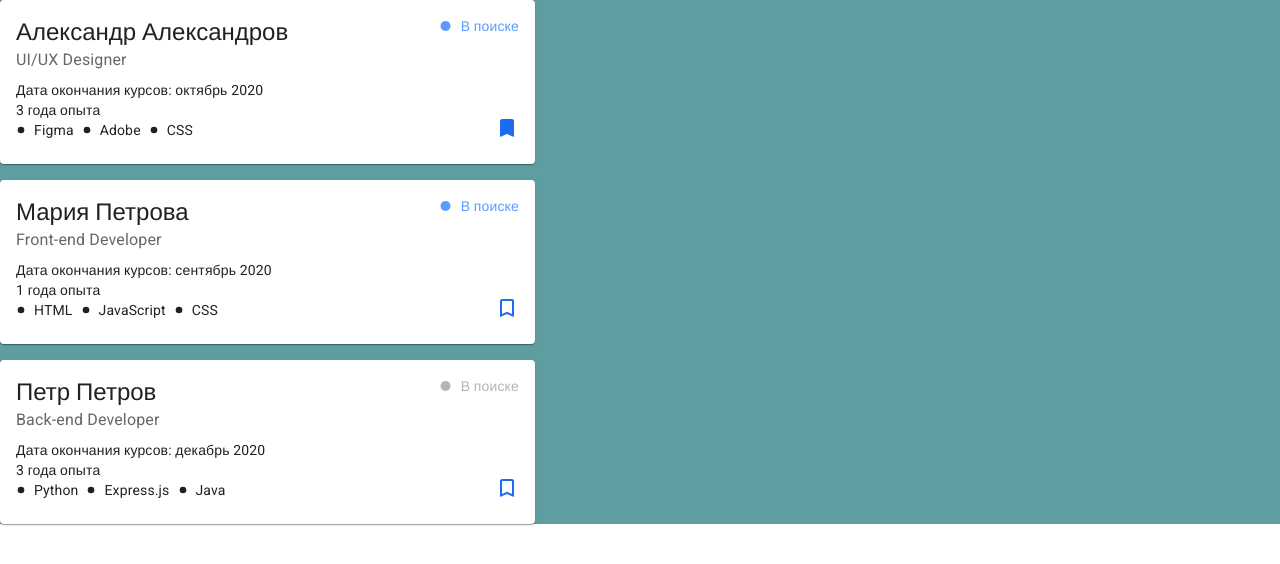
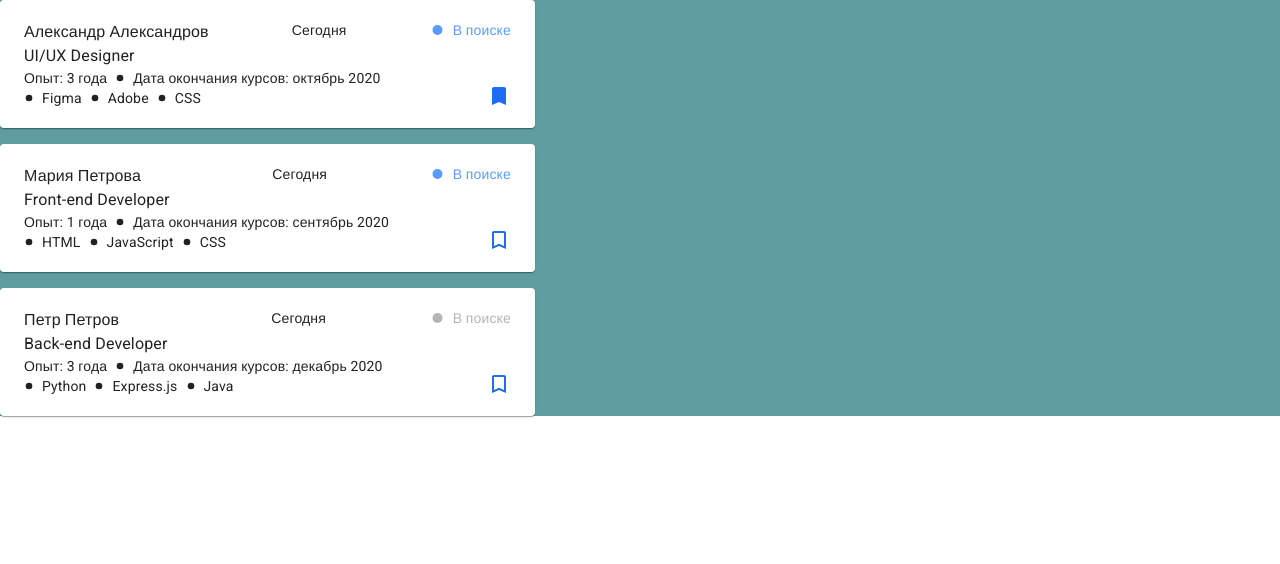
Before and after one commit to yandex-hackathon-career-track/frontend, a React (Vite) app: page / in a window 1280 px wide. Shown: the top 564 px of the page. Built offline with nearby package versions, Linux system fonts and the light colour scheme; a web font is replaced by a local one.

Commit message:
refactor: redesign CandidatePreviewCard layout

```diff
--- a/src/components/CandidatePreviewCard/CandidatePreviewCard.tsx
+++ b/src/components/CandidatePreviewCard/CandidatePreviewCard.tsx
@@ -1,5 +1,5 @@
 import { FC } from 'react';
-import { Card, CardHeader, CardContent, CardActions, Box, Typography, IconButton, List, ListItem } from '@mui/material';
+import { Card, CardActions, Box, Typography, IconButton, List, ListItem } from '@mui/material';
 import FiberManualRecordIcon from '@mui/icons-material/FiberManualRecord';
 import BookmarkIcon from '@mui/icons-material/Bookmark';
 import BookmarkBorderIcon from '@mui/icons-material/BookmarkBorder';
@@ -26,11 +26,27 @@ const CandidatePreviewCard: FC<ICandidatePreviewCard> = ({
 }) => {
   return (
     <Card className={styles.card}>
-      <Box>
-        <CardHeader title={name} subheader={position} sx={{ paddingBottom: 1 }} />
-        <CardContent sx={{ paddingTop: 0 }}>
-          <Typography variant="body2">{`Дата окончания курсов: ${graduated}`}</Typography>
-          <Typography variant="body2">{`${experience} года опыта`}</Typography>
+      <Box sx={{ display: 'flex', justifyContent: 'space-between' }}>
+        <Box>
+          <Typography variant="body1">{name}</Typography>
+          <Typography variant="body1">{position}</Typography>
+        </Box>
+        <Typography variant="body2">Сегодня</Typography>
+        <Box display={'flex'} sx={isAvailable ? { color: '#5A9BFF' } : { color: '#B5B5B7' }}>
+          <FiberManualRecordIcon fontSize="small" sx={{ width: 15 }} />
+          <Typography variant="body2" sx={{ marginLeft: 1 }}>
+            В поиске
+          </Typography>
+        </Box>
+      </Box>
+
+      <Box sx={{ display: 'flex', justifyContent: 'space-between' }}>
+        <Box sx={{ display: 'flex', flexDirection: 'column' }}>
+          <Box sx={{ display: 'flex', justifyContent: 'space-between', gap: 1 }}>
+            <Typography variant="body2">{`Опыт: ${experience} года`}</Typography>
+            <FiberManualRecordIcon fontSize="small" sx={{ width: 10 }} />
+            <Typography variant="body2">{`Дата окончания курсов: ${graduated}`}</Typography>
+          </Box>
           <List dense disablePadding sx={{ display: 'flex', gap: 1 }}>
             {stack?.map((item, index) => (
               <ListItem disablePadding key={index} sx={{ width: 'auto' }}>
@@ -41,16 +57,8 @@ const CandidatePreviewCard: FC<ICandidatePreviewCard> = ({
               </ListItem>
             ))}
           </List>
-        </CardContent>
-      </Box>
-      <Box className={styles.box}>
-        <Box display={'flex'} sx={isAvailable ? { color: '#5A9BFF' } : { color: '#B5B5B7' }}>
-          <FiberManualRecordIcon fontSize="small" sx={{ width: 15 }} />
-          <Typography variant="body2" sx={{ marginLeft: 1 }}>
-            В поиске
-          </Typography>
         </Box>
-        <CardActions disableSpacing sx={{ alignItems: 'flex-start', justifyContent: 'flex-end', padding: 0 }}>
+        <CardActions disableSpacing sx={{ alignItems: 'flex-end', padding: 0 }}>
           <IconButton aria-label="add to favorites" sx={{ padding: 0, color: '#1D6BF3' }}>
             {isFavorite ? <BookmarkIcon /> : <BookmarkBorderIcon />}
           </IconButton>
--- a/src/components/CandidatePreviewCard/styles.module.css
+++ b/src/components/CandidatePreviewCard/styles.module.css
@@ -1,7 +1,9 @@
 .card {
   display: flex;
+  flex-direction: column;
   justify-content: space-between;
   max-width: 535px;
+  padding: 20px 24px;
   background-color: #F9FAFB;
 }
 
```
